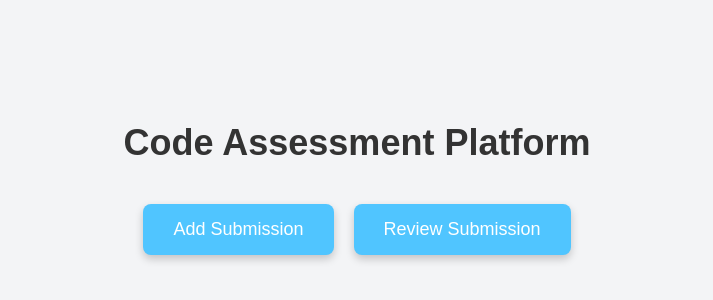
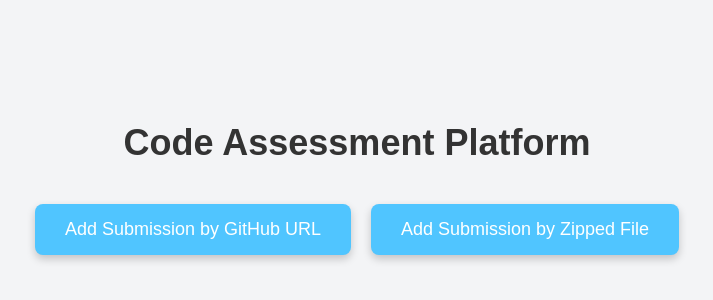
Before and after one commit to IT21252990/SAAT, a React (Create React App) app in the folder code-assessment-module/frontend/: page /submisson-type in a window 1280 px wide. Shown: the part 224-524 px from the top of the page, without its empty margins (283-996 px from the left). Built offline with nearby package versions, Linux system fonts and the light colour scheme.

Commit message:
update navigations

```diff
--- a/code-assessment-module/frontend/src/pages/AddSubmission.js
+++ b/code-assessment-module/frontend/src/pages/AddSubmission.js
@@ -34,7 +34,7 @@ const AddSubmission = () => {
     };
 
     const handleCancel = () => {
-        navigate("/"); // Navigate back to welcome page
+        navigate("/submisson-type"); // Navigate back
     };
 
     const formStyle = {
--- a/code-assessment-module/frontend/src/pages/SubmissionMethod.js
+++ b/code-assessment-module/frontend/src/pages/SubmissionMethod.js
@@ -2,9 +2,7 @@ import React from "react";
 import { useNavigate } from "react-router-dom";
 
 const SubmissionMethod = () => {
-
   const navigate = useNavigate();
-
 
   // Inline styles
   const pageStyle = {
@@ -60,15 +58,15 @@ const SubmissionMethod = () => {
           onMouseLeave={() => setHoveredButton(null)}
           onClick={() => navigate("/upload-submission")}
         >
-                    Add Submission
+          Add Submission by GitHub URL
         </button>
         <button
           style={hoveredButton === "review" ? buttonHoverStyle : buttonStyle}
           onMouseEnter={() => setHoveredButton("review")}
           onMouseLeave={() => setHoveredButton(null)}
-                    onClick={() => navigate("/students-submissions")}
+          // onClick={() => navigate("/students-submissions")}
         >
-                    Review Submission
+          Add Submission by Zipped File
         </button>
       </div>
     </div>
--- a/code-assessment-module/frontend/src/pages/WelcomePage.js
+++ b/code-assessment-module/frontend/src/pages/WelcomePage.js
@@ -58,7 +58,7 @@ const WelcomePage = () => {
                     style={hoveredButton === "add" ? buttonHoverStyle : buttonStyle}
                     onMouseEnter={() => setHoveredButton("add")}
                     onMouseLeave={() => setHoveredButton(null)}
-                    onClick={() => navigate("/upload-submission")}
+                    onClick={() => navigate("/submisson-type")}
                 >
                     Add Submission
                 </button>
```
Lines whose indentation alone changed are shown as unchanged.
